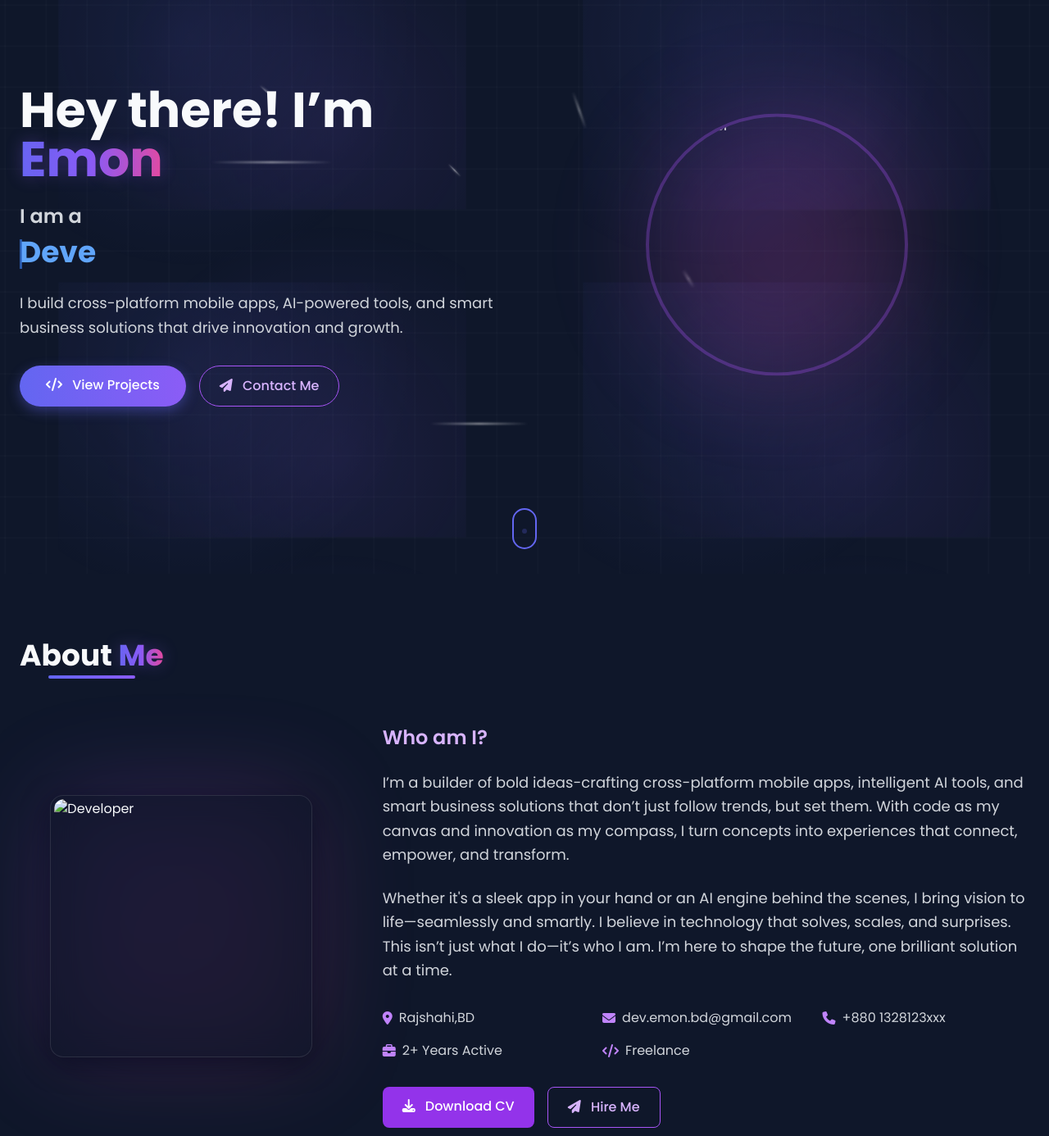
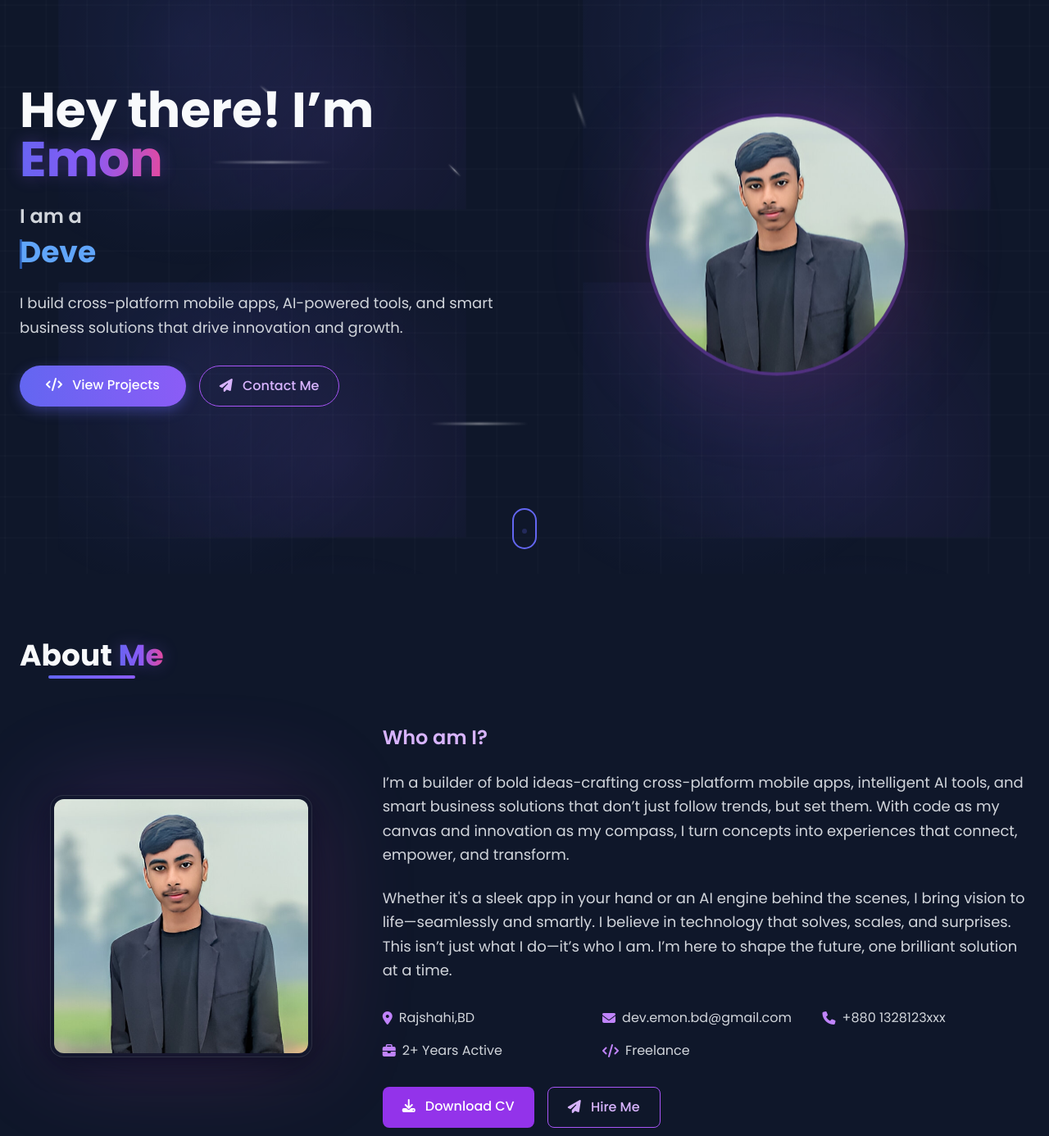
Before and after one commit to team-merrionsoft/emon_protfolio, a plain HTML site: page index.html in a window 1280 px wide. Shown: the part 100-1486 px from the top of the page at 82% size. Drawn offline with nearby package versions, Linux system fonts and the light colour scheme.

Commit message:
Update index.html

```diff
--- a/index.html
+++ b/index.html
@@ -697,7 +697,7 @@
                     <div class="relative w-64 h-64 md:w-80 md:h-80">
                         <div class="absolute inset-0 rounded-full bg-gradient-to-br from-purple-500 to-pink-500 opacity-20 blur-3xl"></div>
                         <div class="relative w-full h-full flex items-center justify-center">
-                            <img src="img/image.jpeg"
+                            <img src="/image.jpeg"
                                  alt="Developer"
                                  class="w-full h-full object-cover rounded-full border-4 border-purple-500/30 hover:border-purple-500/50 transition-all duration-300 floating">
                         </div>
@@ -720,7 +720,7 @@
                     <div class="relative w-64 h-64 md:w-80 md:h-80">
                         <div class="absolute inset-0 rounded-2xl bg-gradient-to-br from-purple-500 to-pink-500 opacity-20 blur-3xl"></div>
                         <div class="glass-card relative w-full h-full flex items-center justify-center p-1">
-                            <img src="img/image.jpeg"
+                            <img src="/image.jpeg"
                                  alt="Developer"
                                  class="w-full h-full object-cover rounded-xl">
                         </div>
```
